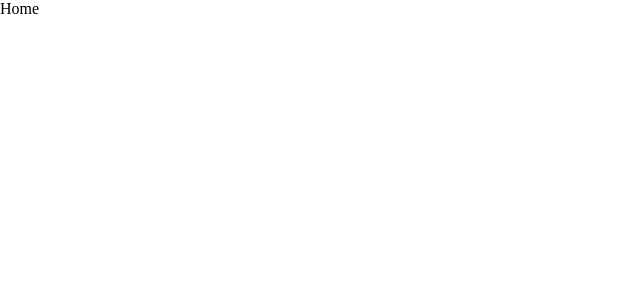
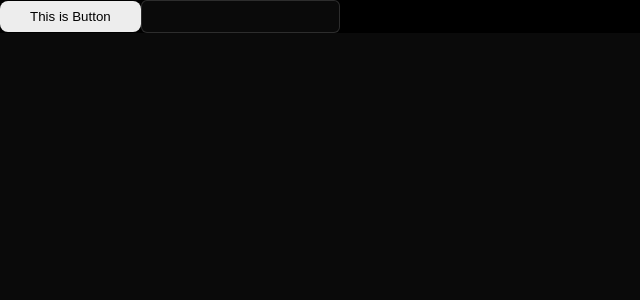
Before and after one commit to Cucumberchik/chat, a Next.js app: page / in a window 1280 px wide. Shown: the top 300 px of the page, without its empty margins (0-640 px from the left). Built offline with nearby package versions, Linux system fonts and the light colour scheme.

Commit message:
button, input, typography

```diff
--- a/package.json
+++ b/package.json
@@ -9,6 +9,7 @@
     "lint": "next lint"
   },
   "dependencies": {
+    "@emotion/styled": "^11.11.5",
     "axios": "^1.6.8",
     "next": "14.2.3",
     "react": "^18",
--- a/src/app/layout.tsx
+++ b/src/app/layout.tsx
@@ -13,8 +13,8 @@ export default function RootLayout({
   children: ReactNode;
 }>) {
   return (
-    <html lang="en">
-      <body className="body _dark_theme" >{children}</body>
+    <html className="html _dark_theme" lang="en">
+      <body >{children}</body>
     </html>
   );
 }
--- a/src/app/page.tsx
+++ b/src/app/page.tsx
@@ -1,9 +1,14 @@
 
 import React, { FC, ReactNode } from 'react'
+import Button from '~/components/material-component/Button'
+import Input from '~/components/material-component/Input'
 
  const Home:FC = ():ReactNode => {
   return (
-    <div>Home</div>
+    <>
+      <Button variant="ghost" type="average" >This is Button</Button>
+      <Input variant="filled" />
+    </>
   )
 }
 export default Home
--- /dev/null
+++ b/src/components/material-component/Button.tsx
@@ -0,0 +1,80 @@
+'use client'
+import styled from "@emotion/styled"
+import {FC} from 'react'
+import { Material } from '~/types/matial-components'
+
+type PaddingTypeOrFZ = {
+    big:string,
+    normal:string,
+    average:string,
+    small:string
+}
+
+type StyleType = {
+    filled: string,
+    outlined:string,
+    ghost: string
+}
+
+const Button:FC<Material.ButtonType> = ({
+    variant = "filled",
+    onClick, className = "button",
+    children,
+    type = "normal",
+    disibled
+}) => {
+
+    const padding:PaddingTypeOrFZ = {
+        big: "10px 40px",
+        normal: "10px 35px",
+        average: "8px 30px",
+        small: "8px 25px"
+    }
+    const style:StyleType = {
+        outlined:`
+            background: var(--background-outlined-button);
+            border: 1.8px solid var(--border-outlined-button);
+            border-radius: 8px;
+            &:hover {
+                background: var(--background-outlined-hover);
+            }
+        `,
+        filled: `
+            background: var(--background-filled-button);
+            border-radius: 8px;
+            border: none;
+            &:hover {
+                background: var(--background-filled-hover);
+            }
+        `,
+        ghost:`
+            background: var(--background-ghost-button);
+            border-radius: 8px;
+            border: none;
+            color: #000;
+            &:hover {
+                background: var(--background-ghost-hover);
+            }
+        `
+    };
+
+    const ButtonStyle = styled.button`
+        transition: .2s ;
+        padding: ${padding[type]};
+        color: var(--color-button);
+        ${style[variant]};
+
+        &:active{
+            color: var(--color-button-active);
+        }
+
+    `;
+
+  return (
+    <ButtonStyle disabled={disibled} >
+        {children}
+    </ButtonStyle>
+  )
+}
+
+export default Button
--- /dev/null
+++ b/src/components/material-component/Input.tsx
@@ -0,0 +1,40 @@
+'use client'
+import styled from '@emotion/styled'
+import { FC } from 'react'
+import { Material } from '~/types/matial-components'
+
+const Input:FC<Material.InputType> = ({variant = "filled", type = "normal", onChange, value}) => {
+
+    let style:any = {
+        filled: `
+         background: var(--ds-background-100);
+         box-shadow: 0 0 0 1px var(--border-color);
+         border: 1px solid var(--ds-gray-alpha-400);
+         &:focus {
+            box-shadow: 0 0 0 1px var(--ds-gray-alpha-600),0 0 0 4px hsla(0,0%,100%,.24);
+        }
+        `,
+        error: `
+         background: var(--ds-background-100);
+         box-shadow: 0 0 0 1px var(--ds-red-900);
+         border:none;
+         &:focus {
+            box-shadow:0 0 0 1px var(--ds-red-900), 0 0 0 4px rgb(229, 72, 77, 0.5);
+
+        }
+        `
+    }
+
+    let InputStyle = styled.input`
+        color: var(--geist-foreground);
+        padding: 8px 10px;
+        transition: box-shadow .15s;
+        border-radius: 6px;
+        max-width: 100%;
+
+        ${style[variant]}
+    `
+    return <InputStyle onChange={onChange} value={value} />
+}
+
+export default Input
--- a/src/styles/app.scss
+++ b/src/styles/app.scss
@@ -3,3 +3,153 @@
     padding: 0;
     box-sizing: border-box;
 }
+:root {
+    --white: 255, 255, 255;
+	--geist-color-primary-geist-background: #000;
+	--geist-color-primary-accents-1: #111;
+	--geist-color-primary-accents-2: #333;
+	--geist-color-primary-accents-3: #444;
+	--geist-color-primary-accents-4: #666;
+	--geist-color-primary-accents-5: #888;
+	--geist-color-primary-accents-6: #999;
+	--geist-color-primary-accents-7: #eaeaea;
+	--geist-color-primary-accents-8: #fafafa;
+	--geist-foreground: #fff;
+	--geist-purple: #f81ce5;
+	--geist-magenta: #eb367f;
+	--geist-pink: #ff0080;
+	--geist-yellow: #fff500;
+	--ds-gray-100: #1a1a1a;
+	--ds-gray-200: #1f1f1f;
+	--ds-gray-300: #292929;
+	--ds-gray-400: #2e2e2e;
+	--ds-gray-500: #454545;
+	--ds-gray-600: #878787;
+	--ds-gray-700: #8f8f8f;
+	--ds-gray-800: #7d7d7d;
+	--ds-gray-900: #a1a1a1;
+	--ds-gray-1000: #ededed;
+	--ds-blue-100: #0f1c2e;
+	--ds-blue-200: #10233d;
+	--ds-blue-300: #0f2f57;
+	--ds-blue-400: #0d3868;
+	--ds-blue-500: #0a4380;
+	--ds-blue-600: #0090ff;
+	--ds-blue-700: #0072f5;
+	--ds-blue-800: #0062d1;
+	--ds-blue-900: #52a8ff;
+	--ds-blue-1000: #ebf6ff;
+	--ds-red-100: #2a1314;
+	--ds-red-200: #3c1618;
+	--ds-red-300: #561a1e;
+	--ds-red-400: #671e21;
+	--ds-red-500: #832126;
+	--ds-red-600: #e5484d;
+	--ds-red-700: #e5484d;
+	--ds-red-800: #d93036;
+	--ds-red-900: #ff6166;
+	--ds-red-1000: #feecee;
+	--ds-amber-100: #291800;
+	--ds-amber-200: #331b00;
+	--ds-amber-300: #4d2a00;
+	--ds-amber-400: #573300;
+	--ds-amber-500: #6b4105;
+	--ds-amber-600: #e79d13;
+	--ds-amber-700: #ffb224;
+	--ds-amber-800: #ff990a;
+	--ds-amber-900: #ff990a;
+	--ds-amber-1000: #fef3dc;
+	--ds-green-100: #0b2212;
+	--ds-green-200: #0f2e18;
+	--ds-green-300: #12361b;
+	--ds-green-400: #0c451b;
+	--ds-green-500: #126426;
+	--ds-green-600: #1a9338;
+	--ds-green-700: #45a557;
+	--ds-green-800: #398e4a;
+	--ds-green-900: #62c073;
+	--ds-green-1000: #e5fbea;
+	--ds-teal-100: #04201b;
+	--ds-teal-200: #062822;
+	--ds-teal-300: #083a33;
+	--ds-teal-400: #053d35;
+	--ds-teal-500: #085e53;
+	--ds-teal-600: #0c9784;
+	--ds-teal-700: #12a594;
+	--ds-teal-800: #0d8c7d;
+	--ds-teal-900: #0ac7b4;
+	--ds-teal-1000: #e0faf4;
+	--ds-purple-100: #231528;
+	--ds-purple-200: #2e1938;
+	--ds-purple-300: #422154;
+	--ds-purple-400: #4f2768;
+	--ds-purple-500: #5f2e85;
+	--ds-purple-600: #8e4ec6;
+	--ds-purple-700: #8e4ec6;
+	--ds-purple-800: #763da9;
+	--ds-purple-900: #bf7af0;
+	--ds-purple-1000: #f8edfc;
+	--ds-pink-100: #28151d;
+	--ds-pink-200: #3a1726;
+	--ds-pink-300: #4f1c31;
+	--ds-pink-400: #551b33;
+	--ds-pink-500: #6c1e3e;
+	--ds-pink-600: #b21a57;
+	--ds-pink-700: #ea3e83;
+	--ds-pink-800: #df2670;
+	--ds-pink-900: #f75f8f;
+	--ds-pink-1000: #feecf4;
+	--ds-gray-alpha-100: rgba(255, 255, 255, 0.06);
+	--ds-gray-alpha-200: rgba(255, 255, 255, 0.09);
+	--ds-gray-alpha-300: rgba(255, 255, 255, 0.13);
+	--ds-gray-alpha-400: rgba(255, 255, 255, 0.14);
+	--ds-gray-alpha-500: rgba(255, 255, 255, 0.24);
+	--ds-gray-alpha-600: rgba(255, 255, 255, 0.51);
+	--ds-gray-alpha-700: rgba(255, 255, 255, 0.54);
+	--ds-gray-alpha-800: rgba(255, 255, 255, 0.47);
+	--ds-gray-alpha-900: rgba(255, 255, 255, 0.61);
+	--ds-gray-alpha-1000: rgba(255, 255, 255, 0.92);
+	--ds-background-100: #0a0a0a;
+	--ds-background-200: #000;
+	--ds-focus: var(--ds-blue-900);
+	--ds-focus-border: var(--ds-gray-alpha-700);
+	--vaul-overlay-background: #fff;
+	--vaul-overlay-background-end: rgba(0, 0, 0, 0.4);
+	--vaul-overlay-background-start: rgba(0, 0, 0, 0);
+	--geist-color-link-color: var(--geist-color-success-gesit-success-ligh);
+	--geist-color-marketing-gray: var(--geist-color-primary-accents-1);
+
+    --geist-gap-half: 12px;
+}
+.html._dark_theme {
+    --background-outlined-button: var(--ds-background-100);
+    --background-outlined-hover: var(--ds-gray-200);
+    --border-outlined-button: rgb(var(--white), 0.12);
+
+    --background-filled-button: var(--ds-gray-alpha-200);
+    --background-filled-hover: var(--ds-gray-alpha-300);
+
+    --background-ghost-button: var(--ds-gray-1000);
+    --background-ghost-hover: #CCCCCC;
+
+    --color-button: var(--ds-gray-alpha-1000);
+    --color-button-active: var(--ds-gray-700);
+    color-scheme: dark;
+    background: var(--vaul-overlay-background-end);
+}
+
+:host, body, html {
+    text-rendering: optimizeLegibility;
+    background-color: var(--ds-background-200);
+    color: var(--ds-gray-1000);
+    scroll-padding-top: 64px;
+    -webkit-text-size-adjust: 100%;
+    -moz-text-size-adjust: 100%;
+    text-size-adjust: 100%;
+    -webkit-font-smoothing: antialiased;
+    -moz-osx-font-smoothing: grayscale;
+}
+
+input {
+    outline: none;
+}
```
Also changed, not shown: src/components/material-component/Typography.tsx (added, +52 -0 lines), src/types/matial-components.d.ts (added, +24 -0 lines), 1 other file (tests, documents, lock files or other folders).
